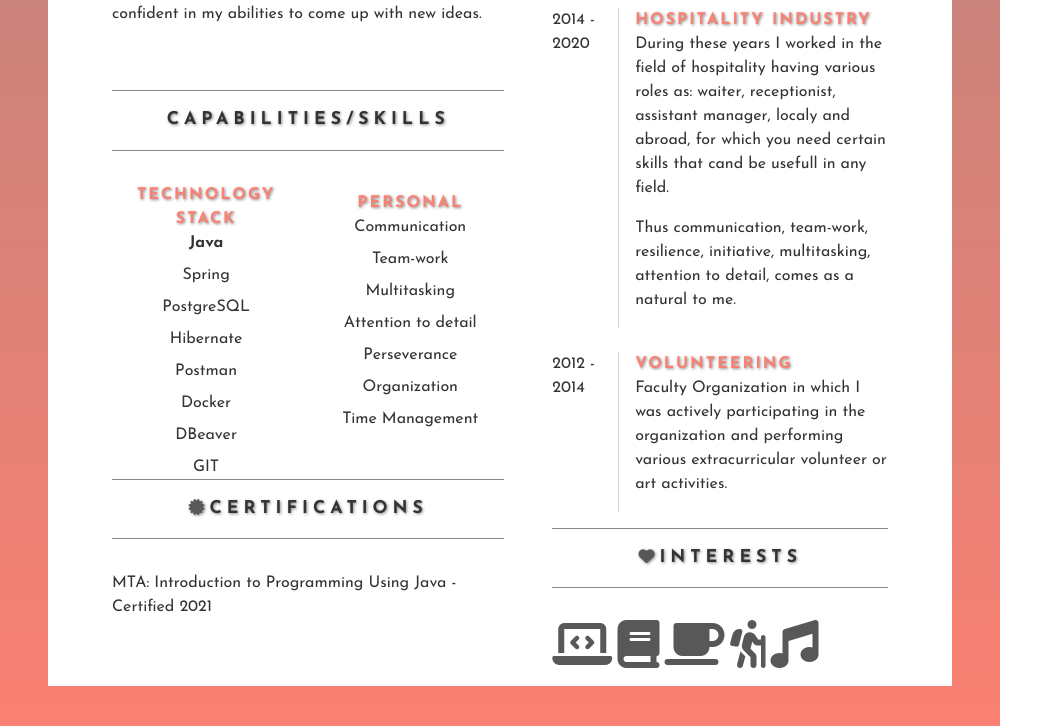
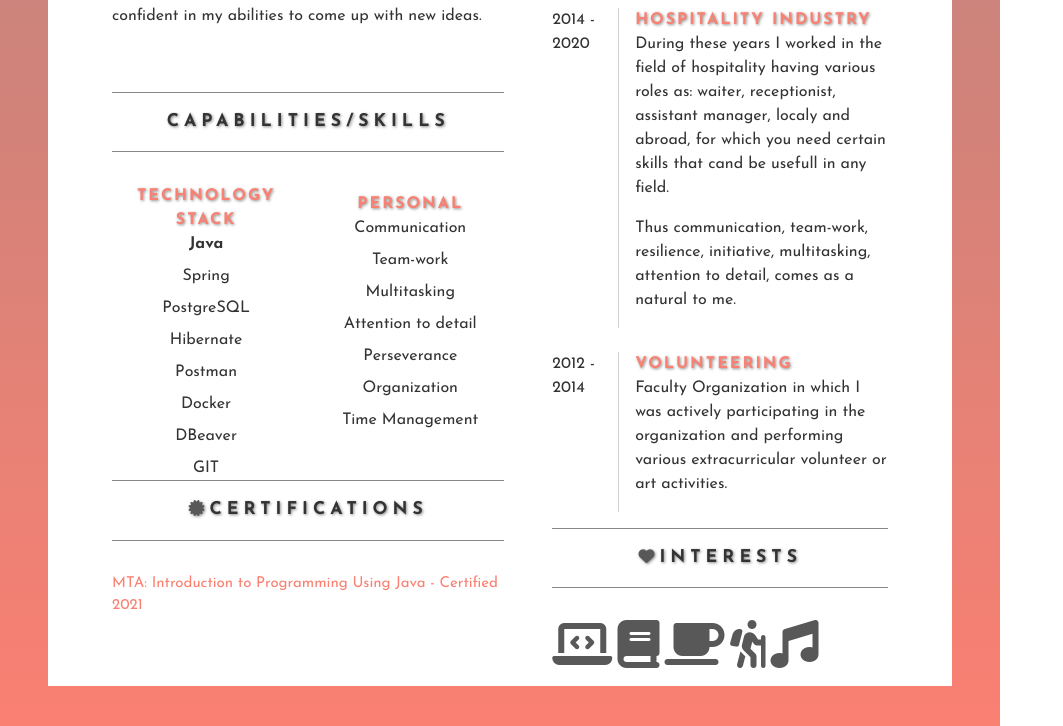
Before and after one commit to CarmenB20/CV, a plain HTML site: page index.html in a window 1280 px wide. In both pictures the pointer is over the element "MTA: Introduction to Programming Using Java - Certified 2021". Shown: the part 1033-1759 px from the top of the page, without its empty margins (0-1063 px from the left). Drawn offline with Linux system fonts and the light colour scheme.

Commit message:
Update index.css

```diff
--- a/index.css
+++ b/index.css
@@ -165,6 +165,12 @@ ul{
 }
 
 
+.certifications p:hover{
+  color:salmon;
+  font-size: 15px;
+}
+
+
 
 .fab{
   color: #585858;
```
